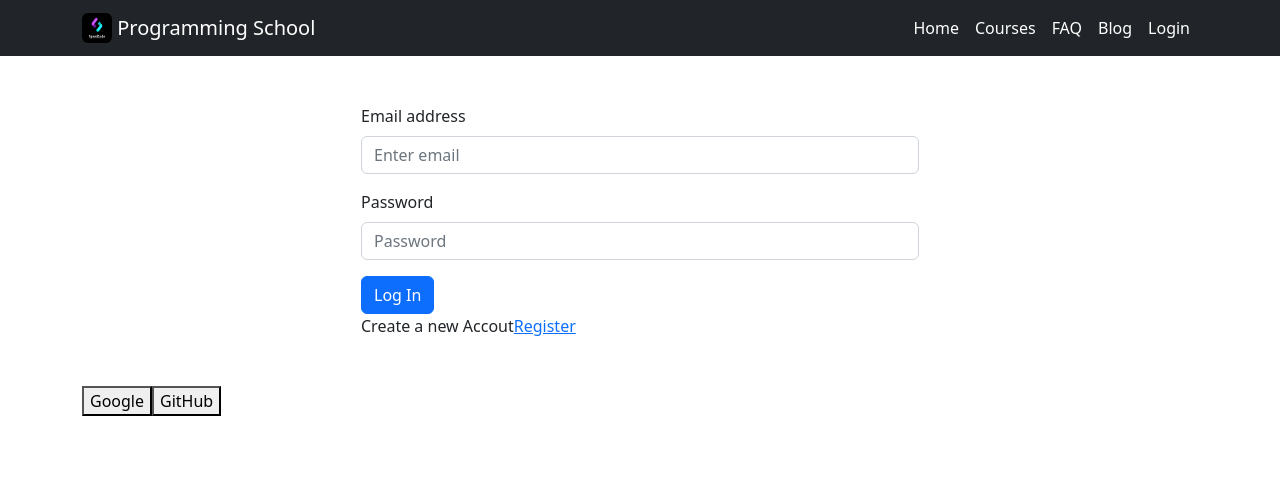
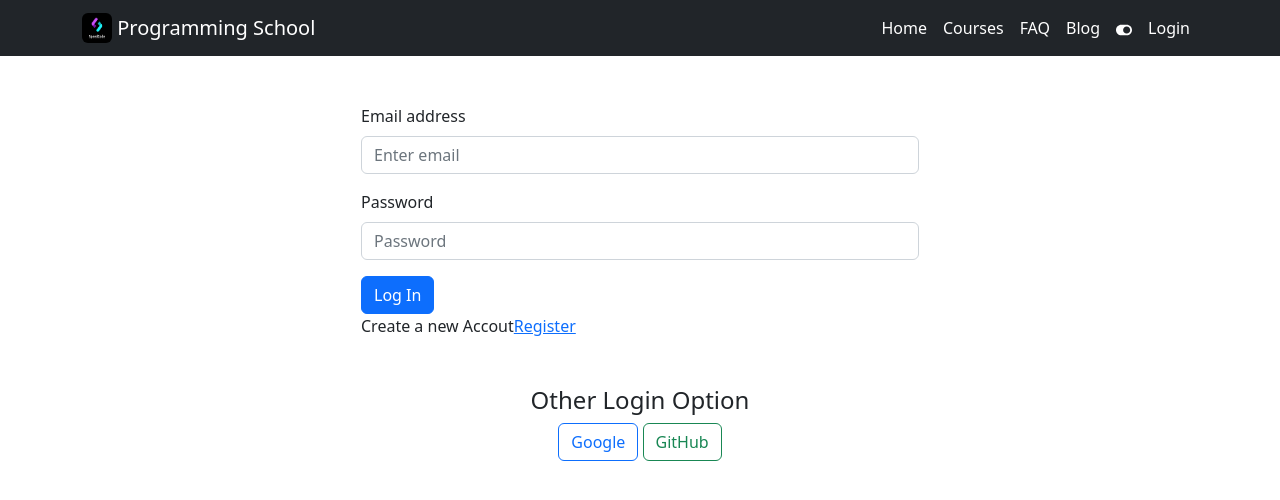
Before and after one commit to ab-sid/programming-school, a React (Create React App) app: page /login in a window 1280 px wide. Shown: the top 500 px of the page. Built offline with nearby package versions, Linux system fonts and the light colour scheme; no server answers.

Commit message:
login and register updated

```diff
--- a/src/Pages/Login/Login.js
+++ b/src/Pages/Login/Login.js
@@ -79,9 +79,13 @@ const Login = () => {
                 </Form.Text>
                 <p>Create a new Accout<Link to='/register'>Register</Link></p>
             </Form>
-
-            <button onClick={handleGoogleSignIn}>Google</button>
-            <button onClick={handleGithubSignIn}>GitHub</button>
+            <div className='text-center'>
+                <h4>Other Login Option</h4>
+            </div>
+            <div className='text-center'>
+                <Button onClick={handleGoogleSignIn} variant="outline-primary">Google</Button>{' '}
+                <Button onClick={handleGithubSignIn} variant="outline-success">GitHub</Button>{' '}
+            </div>
         </div>
     );
 };
--- a/src/Pages/Register/Register.js
+++ b/src/Pages/Register/Register.js
@@ -3,6 +3,7 @@ import { useState } from 'react';
 import { useContext } from 'react';
 import Button from 'react-bootstrap/Button';
 import Form from 'react-bootstrap/Form';
+import { Link } from 'react-router-dom';
 import { AuthContext } from '../../contexts/AuthProvider/AuthProvider';
 
 const Register = () => {
@@ -66,7 +67,9 @@ const Register = () => {
             <Form.Text className='text-danger'>
                 {error}
             </Form.Text>
+            <p>Already have an Accout?<Link to='/login'>Login</Link></p>
         </Form>
+
     );
 };
 
--- a/src/Pages/Shared/Header/Header.js
+++ b/src/Pages/Shared/Header/Header.js
@@ -7,6 +7,7 @@ import { Link } from 'react-router-dom';
 import { useContext } from 'react';
 import { AuthContext } from '../../../contexts/AuthProvider/AuthProvider';
 import { Image } from 'react-bootstrap';
+import { FaToggleOn } from "react-icons/fa";
 import './Header.css';
 
 const Header = () => {
@@ -38,6 +39,8 @@ const Header = () => {
                             <Nav.Link><Link to='/courses'>Courses</Link></Nav.Link>
                             <Nav.Link><Link to='/faq'>FAQ</Link></Nav.Link>
                             <Nav.Link><Link to='/blog'>Blog</Link></Nav.Link>
+                            <Nav.Link><Link to='/blog'><FaToggleOn></FaToggleOn></Link></Nav.Link>
+
                             {user?.uid ?
                                 <>
                                     <Nav.Link><Link>
```
